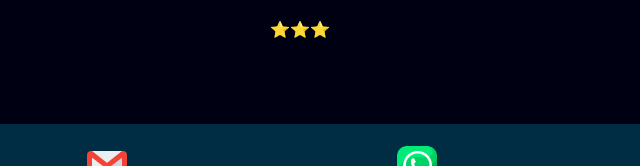
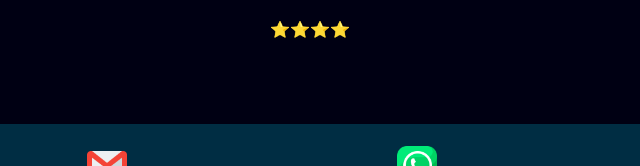
Before and after one commit to katharvaa/personal-website, a plain HTML site: page index.html in a window 1280 px wide. Shown: the part 1866-2032 px from the top of the page, 378-1018 px from the left. Drawn offline with nearby package versions, Linux system fonts and the light colour scheme.

Commit message:
Update index.html

```diff
--- a/index.html
+++ b/index.html
@@ -482,7 +482,7 @@
                 <div class="grid-item"><img class="skill-image" src="java.png"></img></div>
                 <div class="grid-item">⭐⭐⭐</div>
                 <div class="grid-item"><img class="skill-image" src="r.jpg"></img></div>
-                <div class="grid-item">⭐⭐⭐</div>
+                <div class="grid-item">⭐⭐⭐⭐</div>
             </div>
         </section>
         <br>
```
